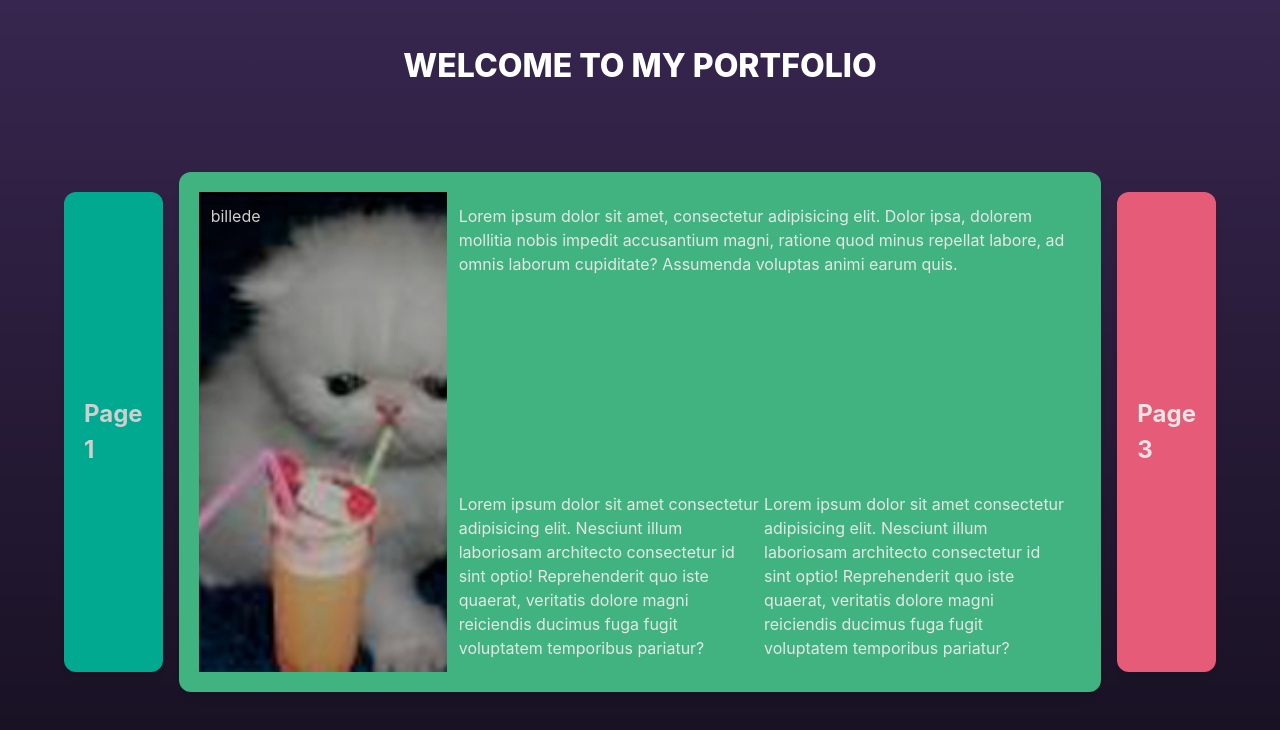
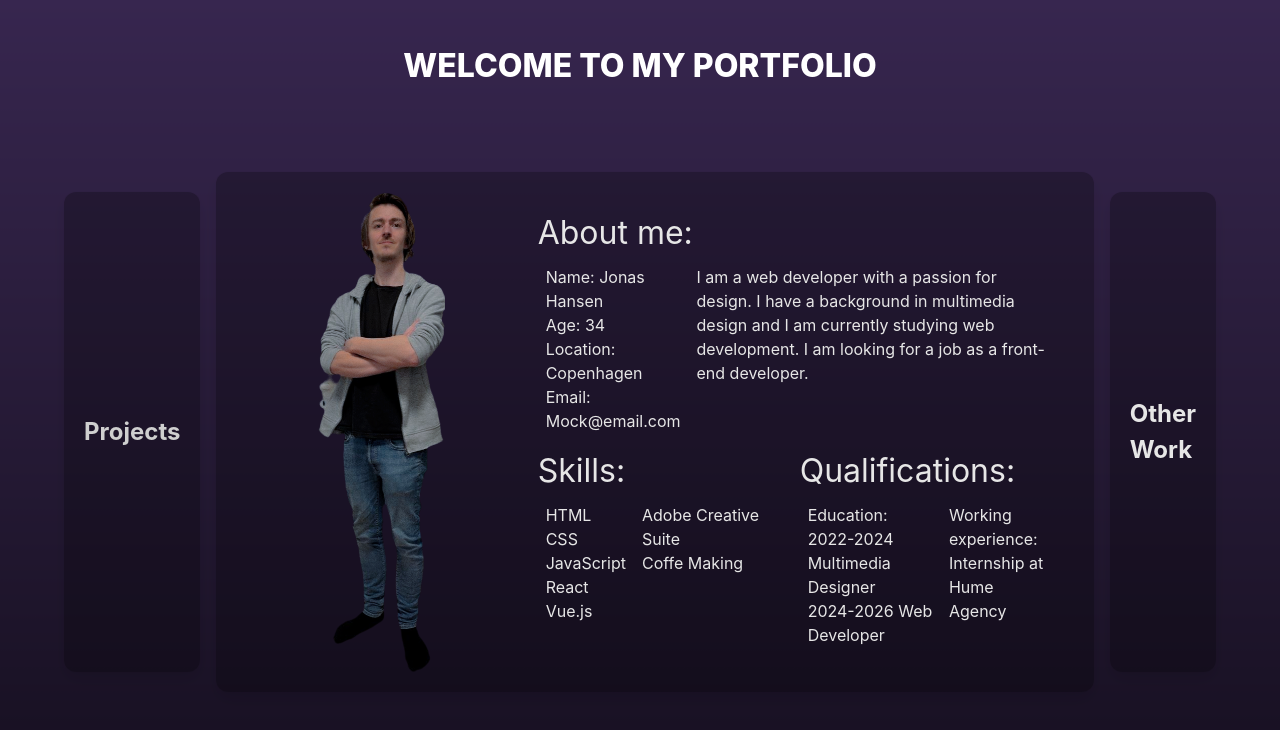
Before and after one commit to Jonasaur/portfolio_bulma_with_sass, a plain HTML site: page profile.html in a window 1280 px wide. Drawn offline with nearby package versions, Linux system fonts and the light colour scheme.

Commit message:
not good but final

```diff
--- a/profile.html
+++ b/profile.html
@@ -12,38 +12,69 @@
         <h1 class="title has-text-white has-text-centered p-6">WELCOME TO MY PORTFOLIO</h1>
         <div class="container is-centered is-flex is-flex-direction-row is-align-items-center">
             <div class="pillar">
-                <a href="projects.html" class="pillar box has-background-primary has-text-white is-flex is-justify-content-center is-align-items-center">
-                    <span class="is-size-4 has-text-weight-bold">Page 1</span>
+                <a href="projects.html" class="pillar box black has-text-white is-flex is-justify-content-center is-align-items-center">
+                    <span class="is-size-4 has-text-weight-bold">Projects</span>
                 </a>
             </div>
             <div class="pillar is-two-thirds m-4">
-                <div class=" box has-background-success has-text-white is-flex is-flex-direction-row ">
-                    <div class="kitty pillar p-3">billede</div>
-                    <div class="is-flex is-flex-direction-column is-justify-content-space-between p-3">
-                        <div class="cell">
-                            <p>Lorem ipsum dolor sit amet, consectetur adipisicing elit. Dolor ipsa, dolorem
-                                mollitia nobis impedit accusantium magni, ratione quod minus repellat labore,
-                                ad omnis laborum cupiditate? Assumenda voluptas animi earum quis.
-                            </p>
+                <div class="black box has-text-white is-flex is-flex-direction-row ">
+                    <div class="kitty pillar p-3"></div>
+                    <div class="is-flex is-flex-direction-column is-justify-content-space-evenly p-3">
+                        <div class="is-flex is-flex-direction-column is-justify-content-space-evenly">
+                            <h3 class="is-size-3">About me:</h3>
+                            <div class="is-flex is-flex-direction-row ">
+                                <p class="p-2">
+                                    Name: Jonas Hansen <br>
+                                    Age: 34 <br>
+                                    Location: Copenhagen <br>
+                                    Email: Mock@email.com
+                                </p>
+                                <p class="p-2">
+                                    I am a web developer with a passion for design. I have a background in multimedia design and I am currently studying web development. I am looking for a job as a front-end developer.
+                                </p>
+                            </div>
                         </div>
-                        <div class="is-flex is-flex-direction-row">
-                            <div>
-                                Lorem ipsum dolor sit amet consectetur adipisicing elit. Nesciunt illum laboriosam
-                                architecto consectetur id sint optio! Reprehenderit quo iste quaerat, veritatis
-                                dolore magni reiciendis ducimus fuga fugit voluptatem temporibus pariatur?
+                        <div class="is-flex is-flex-direction-row is-justify-content-space-evenly">
+                            <div class="fit">
+                                <h3 class="is-size-3">Skills:</h3>
+                                <div class="is-flex is-flex-direction-row fit">
+                                    <ul class="p-2">
+                                        <li>HTML</li>
+                                        <li>CSS</li>
+                                        <li>JavaScript</li>
+                                        <li>React</li>
+                                        <li>Vue.js</li>
+                                    </ul>
+                                    <ul class="p-2">
+                                        <li>Adobe Creative Suite</li>
+                                        <li>Coffe Making</li>
+                                        <li></li>
+                                        <li></li>
+                                        <li></li>
+                                    </ul>
+                                </div>
                             </div>
-                            <div>
-                                Lorem ipsum dolor sit amet consectetur adipisicing elit. Nesciunt illum laboriosam
-                                architecto consectetur id sint optio! Reprehenderit quo iste quaerat, veritatis
-                                dolore magni reiciendis ducimus fuga fugit voluptatem temporibus pariatur?
+                            <div class="fit">
+                                <h3 class="is-size-3">Qualifications:</h3>
+                                <div class="is-flex is-flex-direction-row fit">
+                                    <ul class="p-2">
+                                        <h4>Education:</h4>
+                                        <li>2022-2024 Multimedia Designer</li>
+                                        <li>2024-2026 Web Developer</li>
+                                    </ul>
+                                    <ul class="p-2">
+                                        <h4>Working experience:</h4>
+                                        <li>Internship at Hume Agency</li>
+                                    </ul>
+                                </div>
                             </div>
                         </div>
                     </div>
                 </div>
             </div>
             <div class="pllar ">
-                <a href="otherWork.html" class="pillar box has-background-danger has-text-white is-flex is-justify-content-center is-align-items-center">
-                    <span class="is-size-4 has-text-weight-bold">Page 3</span>
+                <a href="otherWork.html" class="pillar box black has-text-white is-flex is-justify-content-center is-align-items-center">
+                    <span class="is-size-4 has-text-weight-bold">Other Work</span>
                 </a>
             </div>
         </div>
--- a/styles.css
+++ b/styles.css
@@ -6,33 +6,42 @@ body {
     margin: 0;
 }
 
-.red {
-    background-color: red;
+.black {
+    background-color: rgba(0, 0, 0, 0.25) !important;
+}
+
+.fit {
+    width: 100%;
 }
 
 .group:hover .pillar {
-    transform: scale(0.95); /* Shrinks non-hovered pillars */
+    transform: scale(0.95);
     filter: brightness(75%);
 }
 
 .group:hover .pillar:hover {
-    transform: scale(1.05); /* Enlarges hovered pillar */
+    transform: scale(1.05);
     filter: brightness(105%);
 }
 
-/* Smooth transition */
 .pillar {
     transition: all 0.4s ease-in-out;
-    filter: brightness(90%); /* Default slightly dark */
+    filter: brightness(90%);
     min-height: 60vh;
 }
 
+.pillar img {
+    width: 20rem;
+    height: 100%;
+    object-fit: cover;
+}
+
 .kitty {
-    background-image: url('assets/img/Cocktail Kitten.jpg');
-    background-size: cover;
+    background-image: url('assets/img/self.png');
+    background-size: contain;
     background-position: center;
     background-repeat: no-repeat;
-    width: 150%;
+    width: 100%;
 }
 
 .kitty p {
```
Also changed, not shown: index.html (+7 -7 lines), otherWork.html (+16 -12 lines), projects.html (+17 -12 lines), assets/img/self.png (added), assets/img/vfl.png (added).
